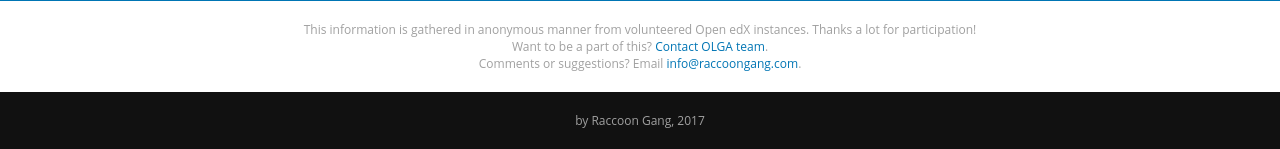
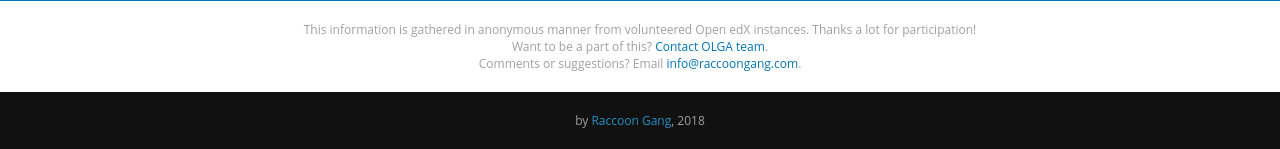
Before and after one commit to raccoongang/OLGA, a Django app: page / in a window 1280 px wide. Shown: the part 782-931 px from the top of the page. Run offline with Django 3.2, Linux system fonts and the light colour scheme; data that the repository does not hold is empty; some libraries are stand-ins or nearby versions; some web fonts are replaced.

Commit message:
footer update

```diff
--- a/web/olga/charts/templates/charts/base.html
+++ b/web/olga/charts/templates/charts/base.html
@@ -65,7 +65,7 @@
                 <div class="grid-container grid-manual">
                     <div class="row">
                         <div id="footer-text" class="col col-12 sm-col-12 md-col-6 text-right">
-                            <p class="copyright">by Raccoon Gang, 2017</p>
+                            <p class="copyright">by <a href="raccoongang.com">Raccoon Gang</a>, 2018</p>
                         </div>
                     </div>
                 </div>
```
